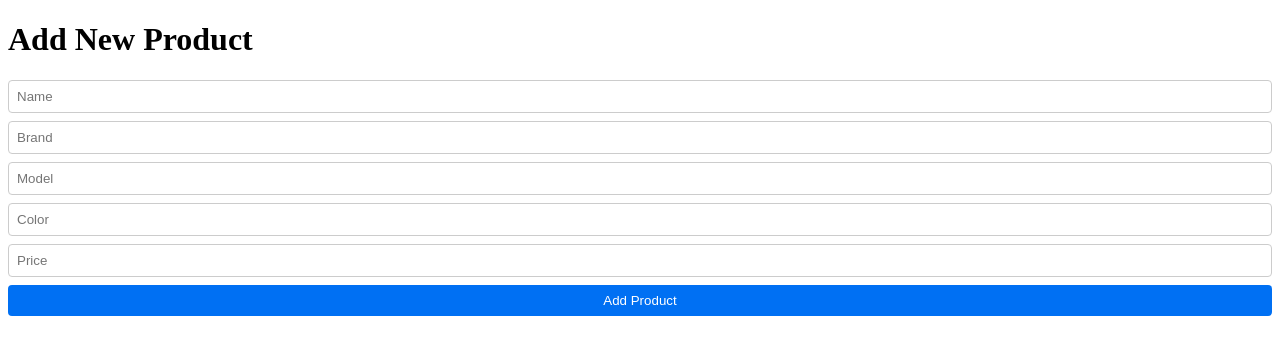
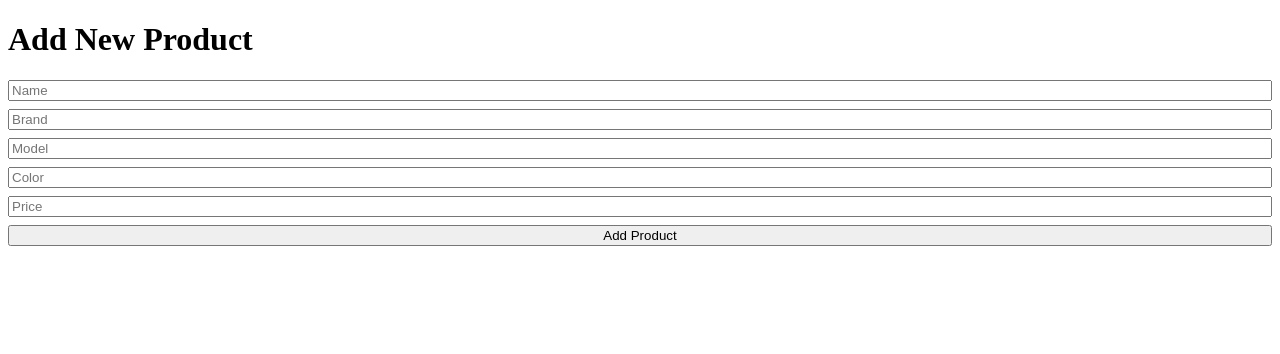
Before and after one commit to ozguraktas5/codio-task, a Next.js app: page /add-product in a window 1280 px wide. Shown: the top 354 px of the page. Built offline with nearby package versions, Linux system fonts and the light colour scheme; no server answers.

Commit message:
add product finish

```diff
--- a/components/ProductForm.tsx
+++ b/components/ProductForm.tsx
@@ -2,7 +2,11 @@ import React, { useState } from "react";
 import { Product } from "@/types/product";
 import styles from "@/styles/ProductForm.module.scss";
 
-const ProductForm: React.FC = () => {
+interface ProductFormProps {
+  onAddProduct: (product: Product) => void;
+}
+
+const ProductForm: React.FC<ProductFormProps> = ({ onAddProduct }) => {
   const [product, setProduct] = useState<Partial<Product>>({});
 
   const handleChange = (e: React.ChangeEvent<HTMLInputElement>) => {
@@ -12,15 +16,18 @@ const ProductForm: React.FC = () => {
 
   const handleSubmit = (e: React.FormEvent) => {
     e.preventDefault();
-    fetch("", {
+    fetch(process.env.NEXT_PUBLIC_API_URL!, {
       method: "POST",
       headers: {
         "Content-Type": "application/json",
       },
       body: JSON.stringify(product),
-    }).then(() => {
-      setProduct({});
-    });
+    })
+      .then((response) => response.json())
+      .then((data) => {
+        onAddProduct(data);
+        setProduct({});
+      });
   };
 
   return (
--- a/pages/add-product.tsx
+++ b/pages/add-product.tsx
@@ -1,11 +1,27 @@
-import React from 'react';
-import ProductForm from '../components/ProductForm';
+import React, { useEffect, useState } from "react";
+import ProductForm from "../components/ProductForm";
+import { Product } from "@/types/product";
+import { fetchProducts } from "@/utils/api";
 
 const AddProductPage: React.FC = () => {
+  const [products, setProducts] = useState<Product[]>([]);
+
+  useEffect(() => {
+    loadProducts();
+  }, []);
+
+  const loadProducts = async () => {
+    const data = await fetchProducts();
+    setProducts(data);
+  };
+
+  const handleAddProduct = (newProduct: Product) => {
+    setProducts((prevProducts) => [...prevProducts, newProduct]);
+  };
   return (
     <div>
       <h1>Add New Product</h1>
-      <ProductForm />
+      <ProductForm onAddProduct={handleAddProduct} />
     </div>
   );
 };
--- a/pages/index.tsx
+++ b/pages/index.tsx
@@ -1,5 +1,5 @@
-import React from 'react';
-import ProductList from '@/components/ProductList';
+import React from "react";
+import ProductList from "@/components/ProductList";
 
 const HomePage: React.FC = () => {
   return (
--- a/styles/ProductForm.module.scss
+++ b/styles/ProductForm.module.scss
@@ -4,13 +4,13 @@
   gap: 8px;
 }
 
-input {
+.input {
   padding: 8px;
   border: 1px solid #ccc;
   border-radius: 4px;
 }
 
-button {
+.button {
   padding: 8px 16px;
   border: none;
   border-radius: 4px;
```
